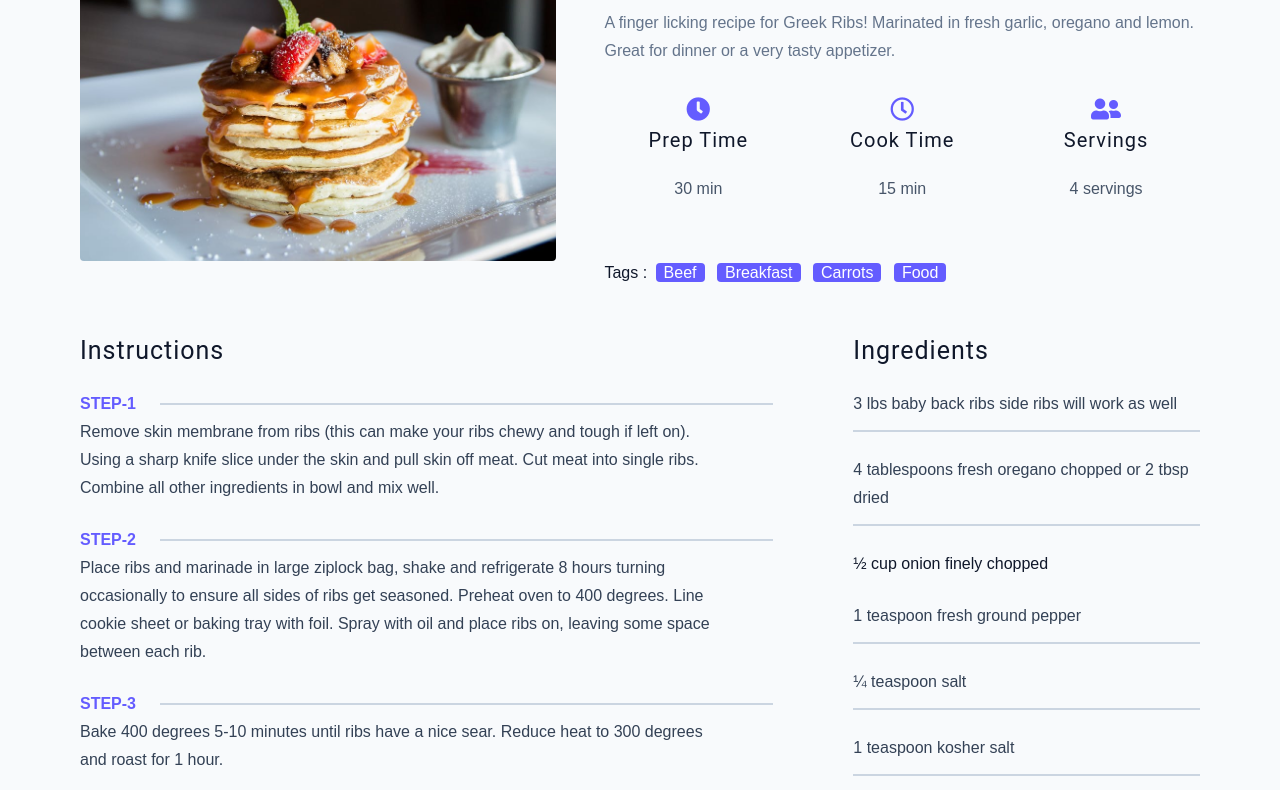
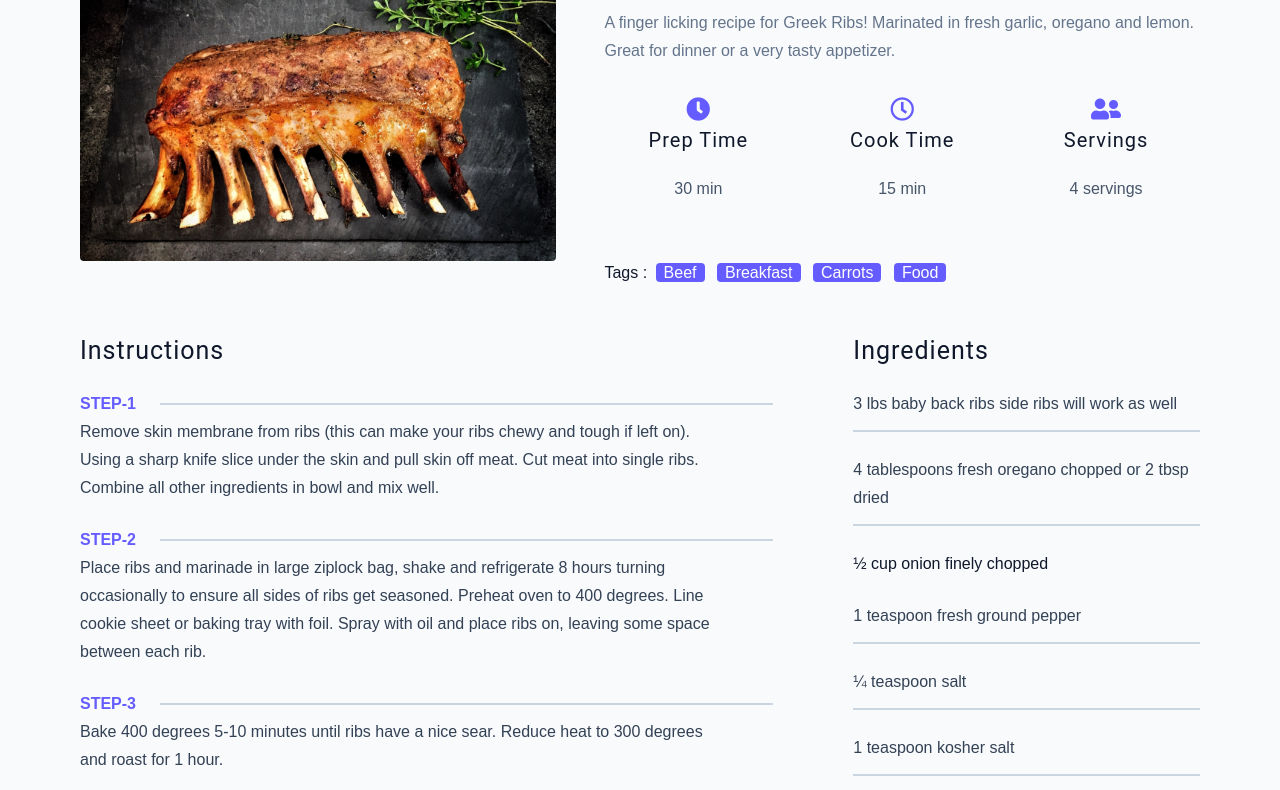
Before and after one commit to Bhupathi-Bhavana/Simply-Recipes, a plain HTML site: page final/single-recipe2.html in a window 1280 px wide. Shown: the part 192-982 px from the top of the page. Drawn offline with Linux system fonts and the light colour scheme.

Commit message:
Update single-recipe2.html

```diff
--- a/final/single-recipe2.html
+++ b/final/single-recipe2.html
@@ -49,7 +49,7 @@
     <main class="page">
         <div class="recipe-page">
             <section class="recipe-hero">
-                <img src="./assets/recipes/recipe-4.jpeg" class="img recipe-hero-img" alt="pancakes" />
+                <img src="./assets/recipes/recipe-2.jpeg" class="img recipe-hero-img" alt="pancakes" />
                 <article>
                     <h2>Greek ribs</h2>
                     <p>A finger licking recipe for Greek Ribs! Marinated in fresh garlic, oregano and lemon. Great for dinner or a very tasty
```
